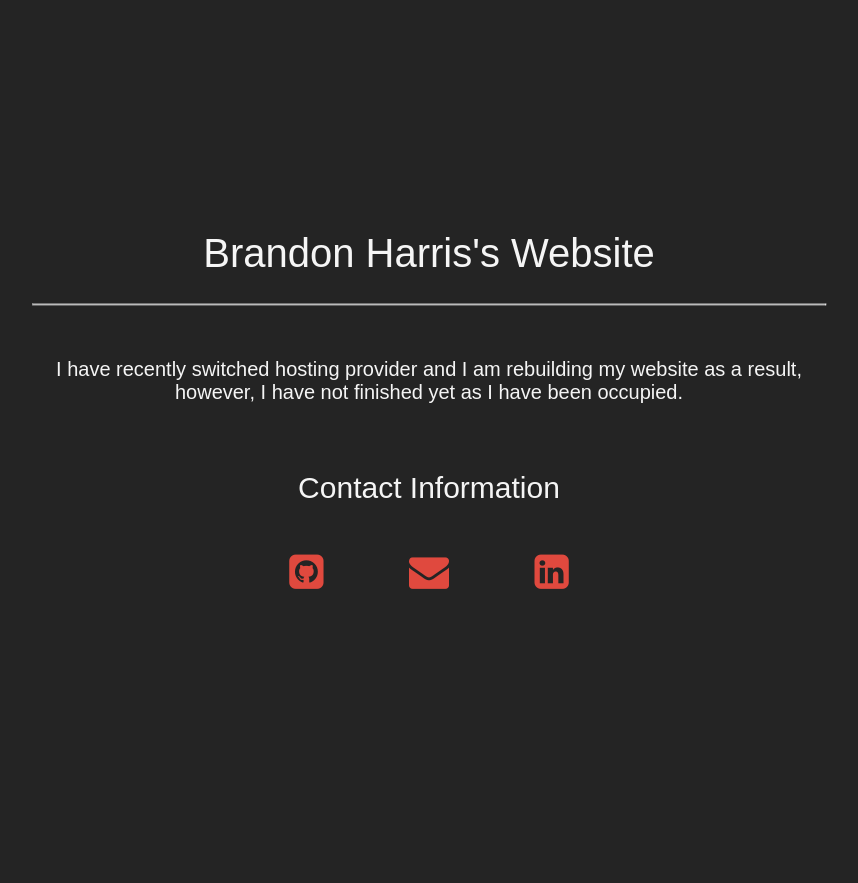
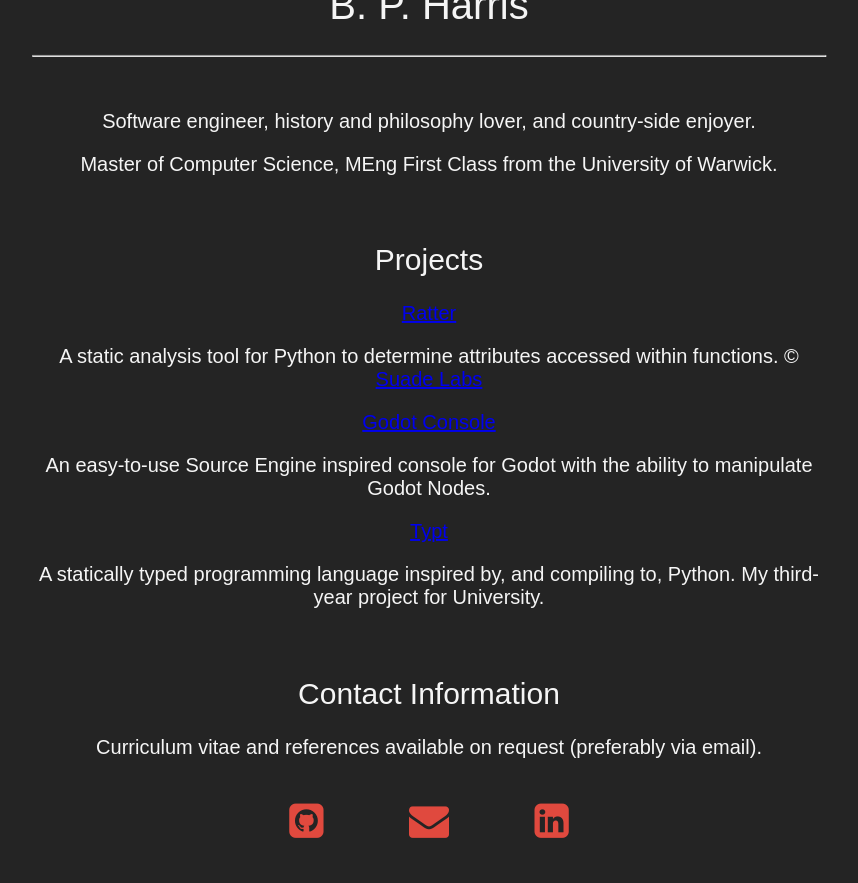
Before and after one commit to BPHarris/bpharris.uk, a plain HTML site: page index.html in a window 1280 px wide. Shown: the whole page, without its empty margins (211-1069 px from the left). Before the commit the page ends 800 px from the top, so only its background shows below. Drawn offline with Linux system fonts and the light colour scheme.

Commit message:
Add new content for Jan. 2020

```diff
--- a/index.html
+++ b/index.html
@@ -5,94 +5,65 @@
   <head>
     <meta http-equiv="Content-Type" content="text/html; charset=utf-8">
     <link rel="stylesheet" href="https://cdnjs.cloudflare.com/ajax/libs/font-awesome/4.7.0/css/font-awesome.min.css">
-    <title>Brandon Harris's Website</title>
+    <link rel="stylesheet" href="static/style.css">
+    <title>B. P. Harris's Website</title>
   </head>
-
-  <style>
-    :root {
-      color: #F5F5F5;
-      background-color: #242424;
-
-      font-size: 1.25rem;
-      font-family: sans-serif;
-
-      font-weight: 300;
-    }
-
-    main {
-      padding: 1em;
-
-      width: 80%;
-      max-width: 210mm;
-
-      position: absolute;
-      left: 50%;
-      top: 50%;
-      transform: translate(-50%, -50%);
-
-      text-align: center;
-    }
-
-    h1 {
-      text-align: center;
-      font-weight: 500;
-    }
-
-    h2 {
-      text-align: center;
-      font-weight: 500;
-    }
-
-    .fa-icon-button {
-      text-align: center;
-    }
-    .fa-icon-button a {
-      color: #E0493E;
-      font-size: 2em;
-
-      padding: 1em;
-    }
-    .fa-icon-button a:hover {
-      cursor: pointer;
-      animation-name: button-hover;
-      animation-duration: 0.6s;
-      animation-fill-mode: forwards;
-    }
-    @keyframes button-hover {
-      0%      { color: #E0493E; }
-      100%    { color: #4F9A4A; }
-    }
-
-    .fa-icon-button-list {
-      text-align: center;
-
-      padding-top: 1em;
-
-      animation-name: button-list-entry;
-      animation-duration: 0.6s;
-    }
-    @keyframes button-list-entry {
-      0%      { transform: translateY(+100%); }
-      100%    { transform: translateY(0%); }
-    }
-  </style>
 
   <body lang="en-GB">
 
     <main>
-      <h1>Brandon Harris's Website</h1>
+      <h1>B. P. Harris</h1>
       <hr>
 
       <br>
 
       <p>
-        I have recently switched hosting provider and I am rebuilding my website
-        as a result, however, I have not finished yet as I have been occupied.
+        Software engineer, history and philosophy lover, and country-side
+        enjoyer.
+      </p>
+      <p>
+        Master of Computer Science, MEng First Class from the University of
+        Warwick.
       </p>
 
       <br>
 
+      <h2>Projects</h2>
+      <div class="project">
+        <a class="project-title" href="https://github.com/SuadeLabs/ratter">
+          Ratter
+        </a>
+        <p>
+          A static analysis tool for Python to determine attributes accessed
+          within functions. &copy; <a href="https://suade.org/">Suade Labs</a>
+        </p>
+      </div>
+      <div class="project">
+        <a class="project-title" href="https://github.com/bpharris/godot-console">
+          Godot Console
+        </a>
+        <p>
+          An easy-to-use Source Engine inspired console for Godot with the
+          ability to manipulate Godot Nodes.
+        </p>
+      </div>
+      <div class="project">
+        <a class="project-title" href="https://github.com/bpharris/typt">
+          Typt
+        </a>
+        <p>
+          A statically typed programming language inspired by, and compiling
+          to, Python. My third-year project for University.
+        </p>
+      </div>
+
+      <br>
+
       <h2>Contact Information</h2>
+      <p>
+        Curriculum vitae and references available on request (preferably via
+        email).
+      </p>
       <div class="fa-icon-button-list">
         <span class="fa-icon-button">
           <a href="https://github.com/bpharris"><i class="fa fa-github-square" aria-hidden="true"></i></a>
--- /dev/null
+++ b/static/style.css
@@ -0,0 +1,66 @@
+:root {
+  color: #F5F5F5;
+  background-color: #242424;
+
+  font-size: 1.25rem;
+  font-family: sans-serif;
+
+  font-weight: 300;
+}
+
+main {
+  padding: 1em;
+
+  width: 80%;
+  max-width: 210mm;
+
+  position: absolute;
+  left: 50%;
+  top: 50%;
+  transform: translate(-50%, -50%);
+
+  text-align: center;
+}
+
+h1 {
+  text-align: center;
+  font-weight: 500;
+}
+
+h2 {
+  text-align: center;
+  font-weight: 500;
+}
+
+.fa-icon-button {
+  text-align: center;
+}
+.fa-icon-button a {
+  color: #E0493E;
+  font-size: 2em;
+
+  padding: 1em;
+}
+.fa-icon-button a:hover {
+  cursor: pointer;
+  animation-name: button-hover;
+  animation-duration: 0.6s;
+  animation-fill-mode: forwards;
+}
+@keyframes button-hover {
+  0%      { color: #E0493E; }
+  100%    { color: #4F9A4A; }
+}
+
+.fa-icon-button-list {
+  text-align: center;
+
+  padding-top: 1em;
+
+  animation-name: button-list-entry;
+  animation-duration: 0.6s;
+}
+@keyframes button-list-entry {
+  0%      { transform: translateY(+100%); }
+  100%    { transform: translateY(0%); }
+}
```
